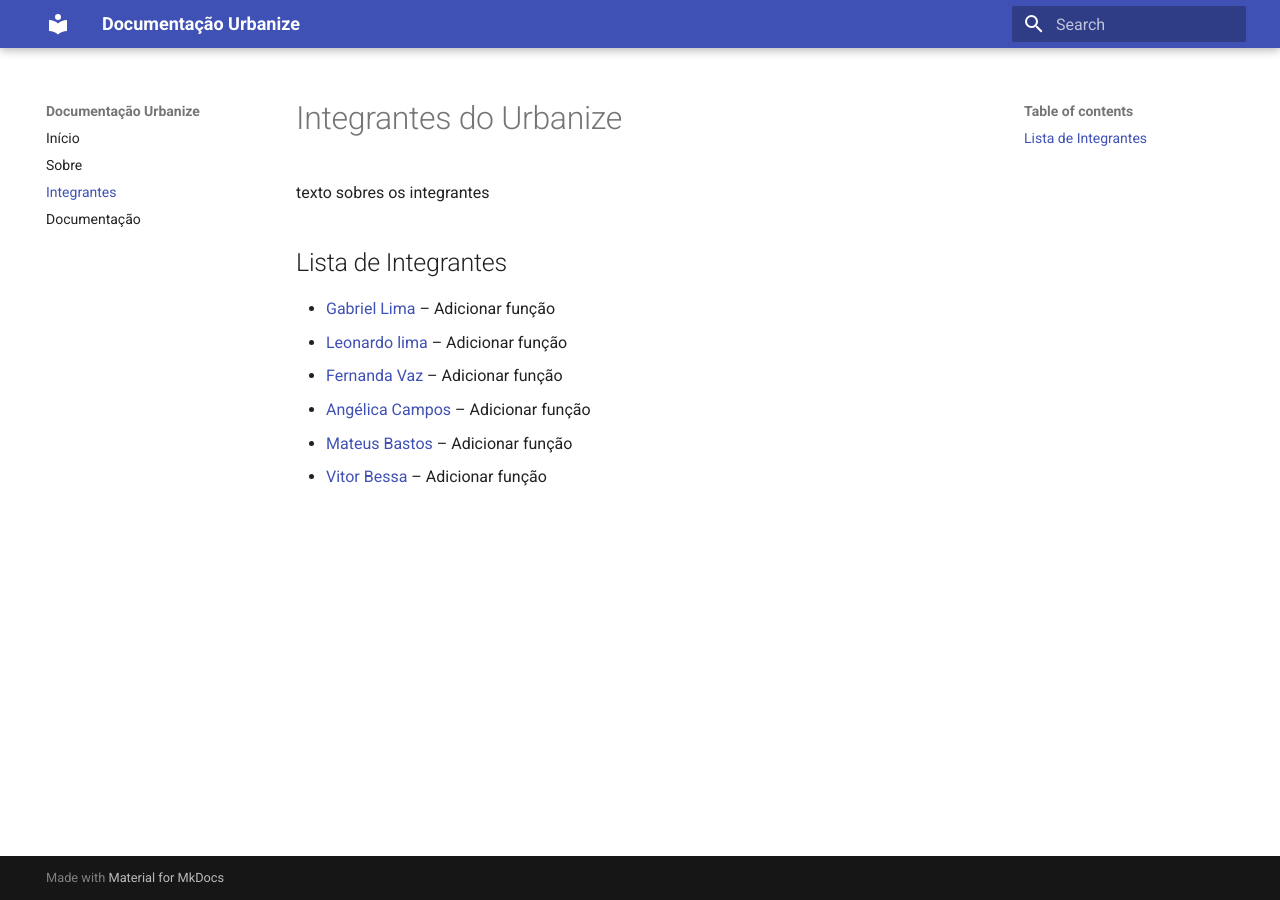
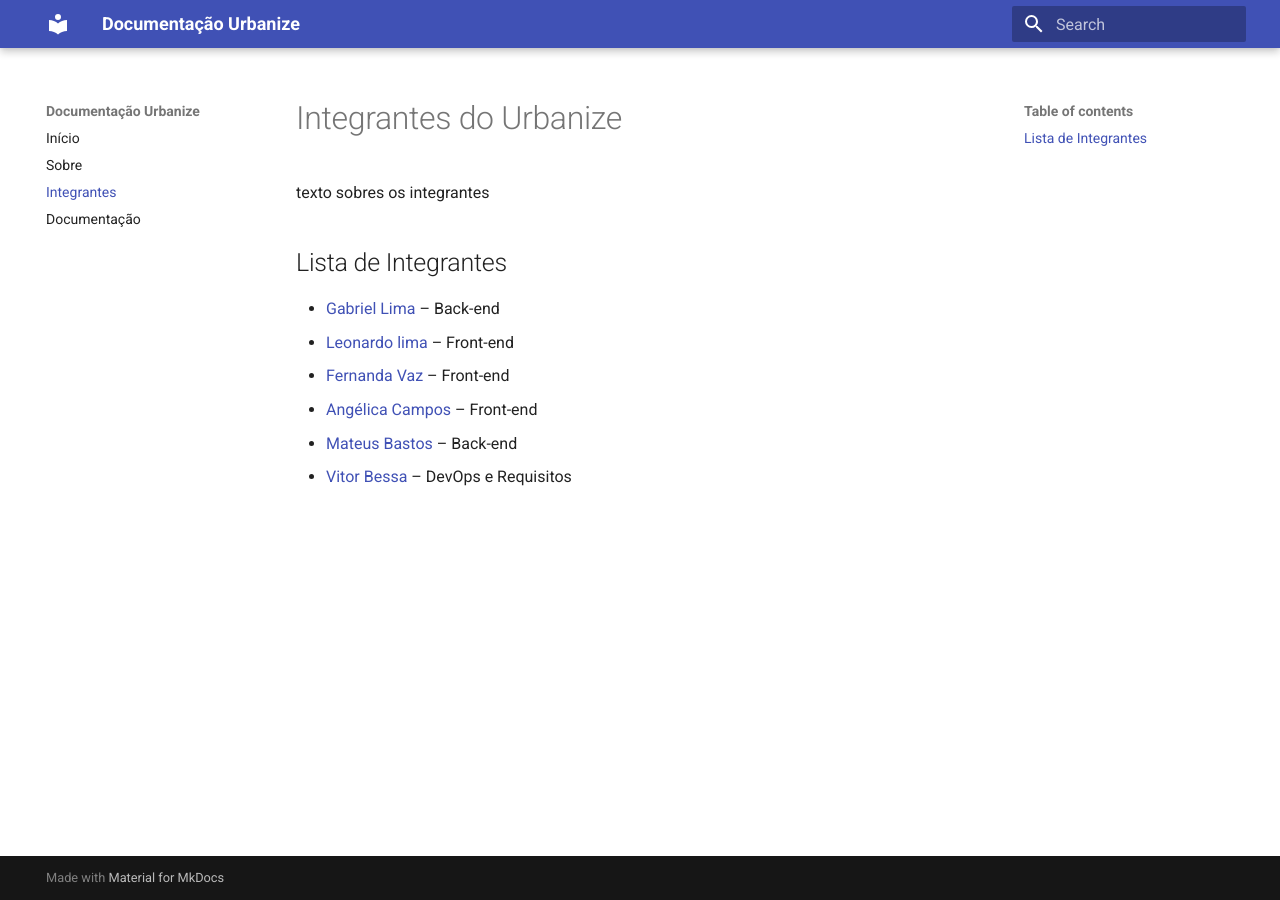
Before and after one commit to unb-mds/2024-2-Urbanize, an MkDocs documentation site: the page built from docs/integrantes.md, in a window 1280 px wide. Built offline with MkDocs 1.6.1 and Material for MkDocs 9.7.7, drawn with Linux system fonts in a browser that asks for light colours.

Commit message:
[docs] Atualizacao mkdocs

```diff
--- a/docs/integrantes.md
+++ b/docs/integrantes.md
@@ -4,9 +4,9 @@ texto sobres os integrantes
 
 ## Lista de Integrantes
 
-- [Gabriel Lima](https://github.com/gabriel-lima258) – Adicionar função
-- [Leonardo lima](https://github.com/leozinlima) – Adicionar função
-- [Fernanda Vaz](https://github.com/Fernandavazgit1) – Adicionar função
-- [Angélica Campos](https://github.com/angelicaccampo) – Adicionar função
-- [Mateus Bastos](https://github.com/MateuSansete) – Adicionar função
-- [Vitor Bessa](https://github.com/Bessazs) – Adicionar função
+- [Gabriel Lima](https://github.com/gabriel-lima258) – Back-end
+- [Leonardo lima](https://github.com/leozinlima) – Front-end
+- [Fernanda Vaz](https://github.com/Fernandavazgit1) – Front-end
+- [Angélica Campos](https://github.com/angelicaccampo) – Front-end
+- [Mateus Bastos](https://github.com/MateuSansete) – Back-end
+- [Vitor Bessa](https://github.com/Bessazs) – DevOps e Requisitos
```
Also changed, not shown: docs/padronizacaoGit.md (added, +60 -0 lines).
